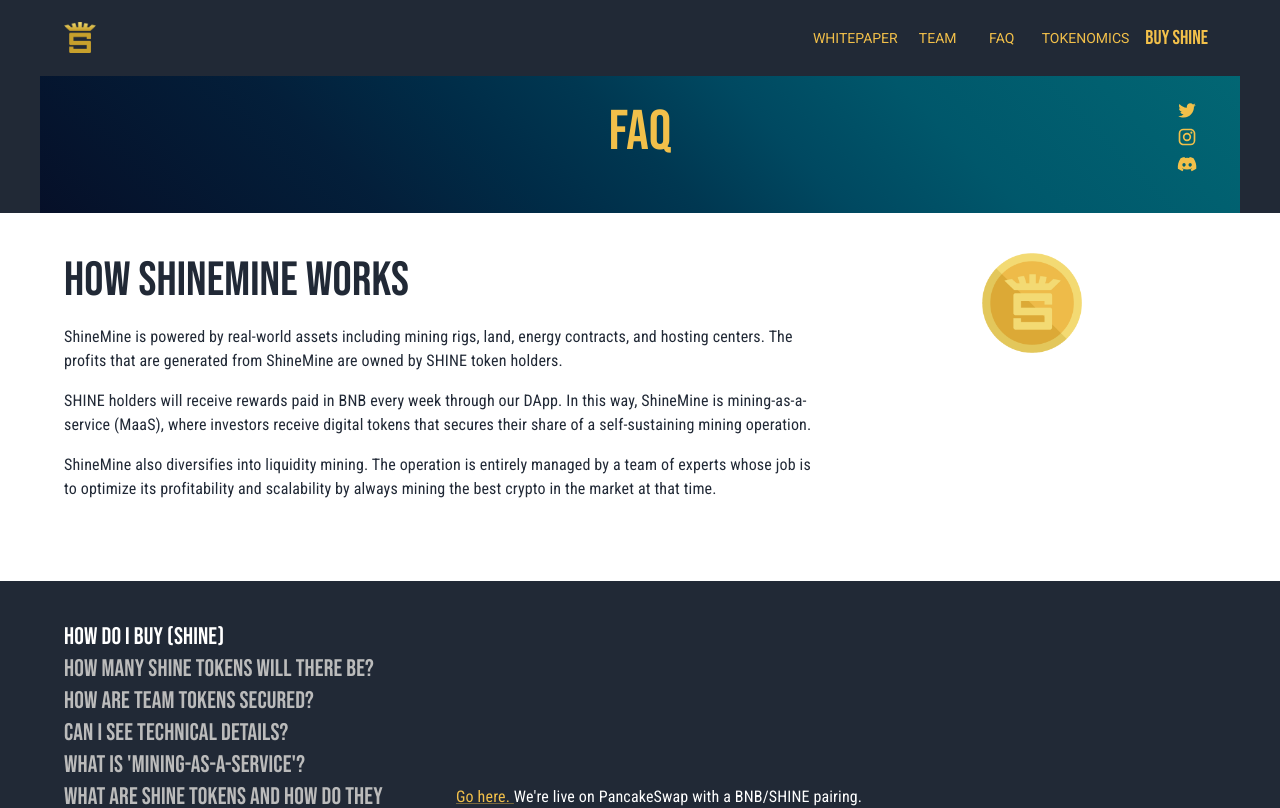
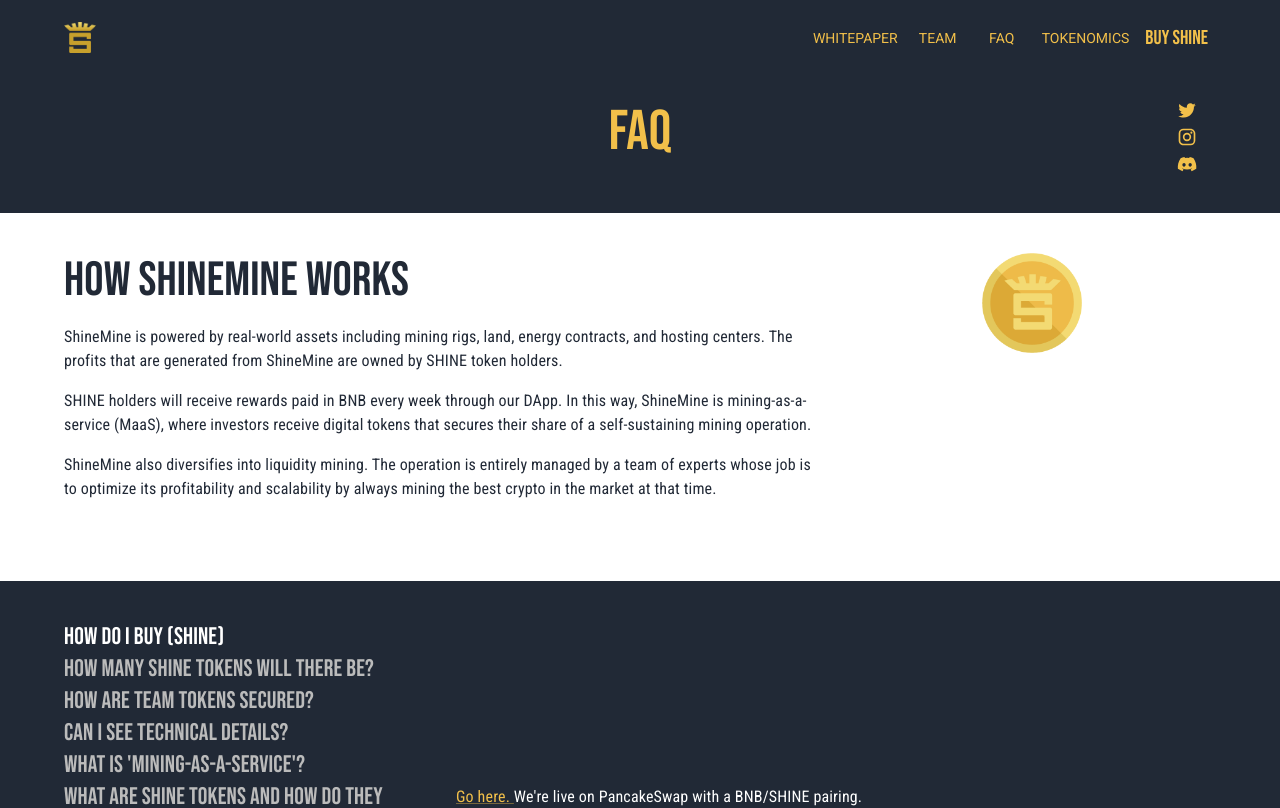
Before and after one commit to Joshuatanderson/shine-site-0, a Next.js app: page /faq in a window 1280 px wide. Shown: the top 808 px of the page. Built offline with nearby package versions, Linux system fonts and the light colour scheme.

Commit message:
fix: disable broken gradient style

```diff
--- a/components/TitleBar.tsx
+++ b/components/TitleBar.tsx
@@ -30,16 +30,16 @@
     },
     container: {
         // https://www.joshwcomeau.com/gradient-generator/
-        backgroundImage: `linear-gradient(
-        45deg,
-        hsl(223deg 75% 9%) 0%,
-        hsl(210deg 89% 12%) 26%,
-        hsl(203deg 100% 14%) 39%,
-        hsl(199deg 100% 16%) 50%,
-        hsl(195deg 100% 19%) 61%,
-        hsl(191deg 100% 21%) 74%,
-        hsl(187deg 97% 23%) 100%
-    );`,
+        //     backgroundImage: `linear-gradient(
+        //     45deg,
+        //     hsl(223deg 75% 9%) 0%,
+        //     hsl(210deg 89% 12%) 26%,
+        //     hsl(203deg 100% 14%) 39%,
+        //     hsl(199deg 100% 16%) 50%,
+        //     hsl(195deg 100% 19%) 61%,
+        //     hsl(191deg 100% 21%) 74%,
+        //     hsl(187deg 97% 23%) 100%
+        // );`,
         paddingBottom: "48px",
     },
 };
```
